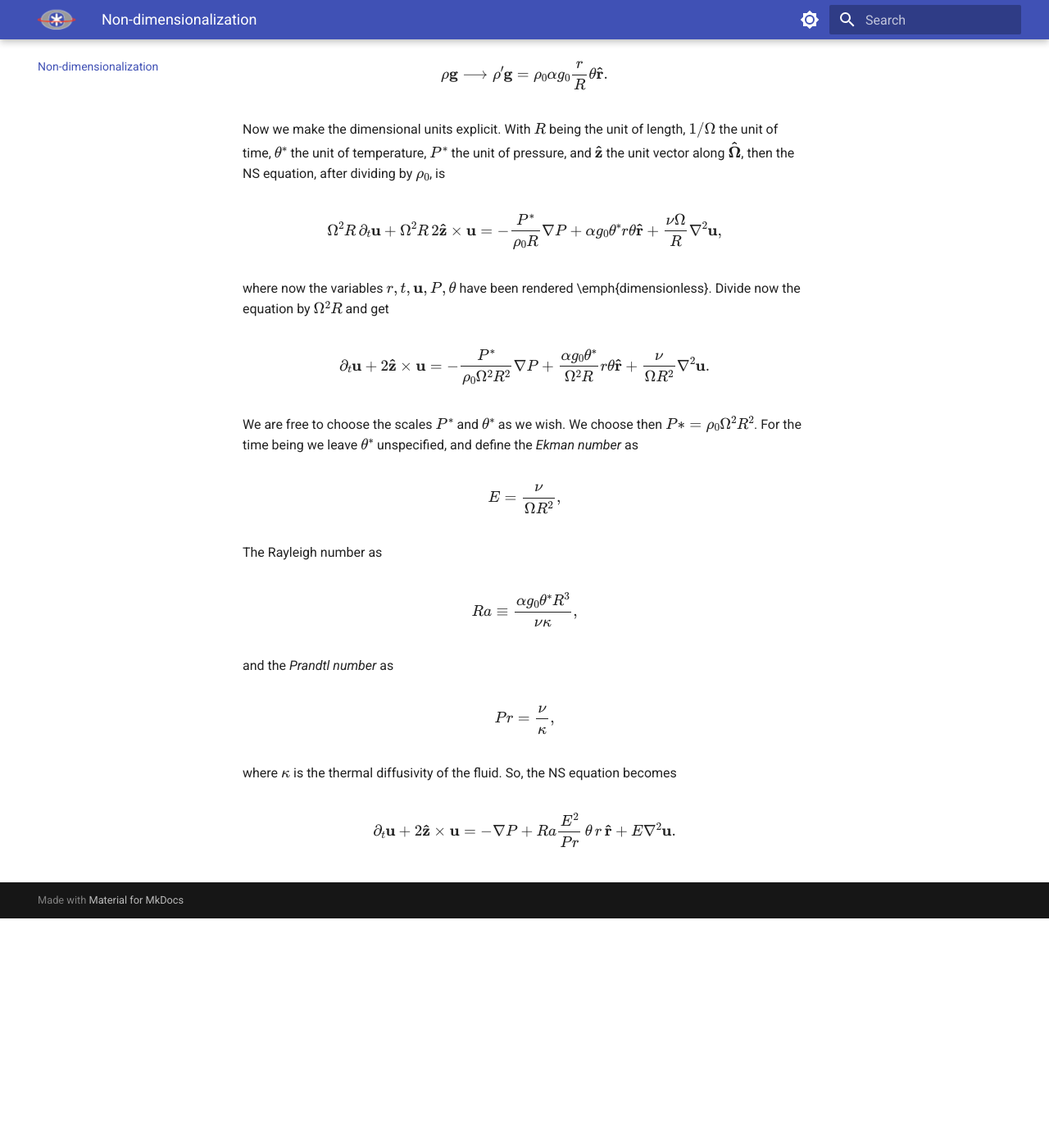
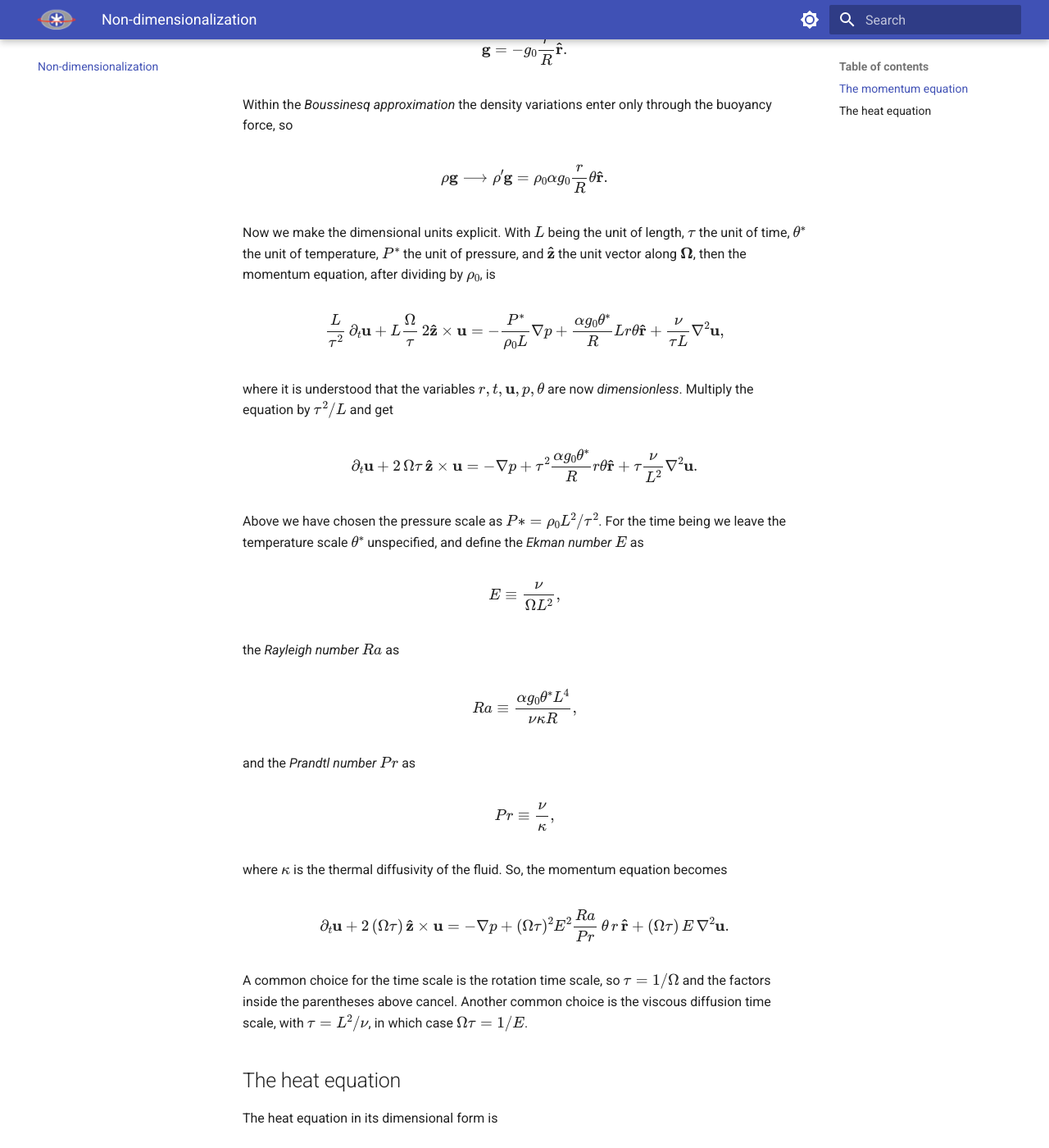
Before and after one commit to repepo/kore, an MkDocs documentation site: the page built from docs/page3.md, in a window 1280 px wide and 1400 px high, scrolled down 746 px. Shown: the whole window at 82% size. Built offline with MkDocs 1.6.1 and Material for MkDocs 9.7.7, drawn with Linux system fonts in a browser that asks for light colours; before the commit the page ends 1866 px from its top, so only the background shows below that; some of the changed text lies outside the part shown.

Commit message:
Added more material to the manual

```diff
--- a/docs/page3.md
+++ b/docs/page3.md
@@ -1,14 +1,18 @@
 # Non-dimensionalization
+
 
 For numerical convenience we render *dimensionless* the Navier Stokes equation, the induction equation, and the heat equation. Such procedure is possible thanks to the Buckingham-$\pi$ theorem.
 
-In a reference frame rotating with angular speed $\Omega$ the dimensional form of the *linear* Navier-Stokes (NS) equation describing the acceleration $\partial_t \mathbf{u}$ of a small fluid parcel with density $\rho$ is
+
+## The momentum equation
+
+In a reference frame rotating with angular speed $\Omega$ the dimensional form of the *linear* momentum equation (i.e. the Navier-Stokes equation) describing the acceleration $\partial_t \mathbf{u}$ of a small fluid parcel with density $\rho$ is
 
 $$
-\rho\partial_t \mathbf{u} +2\rho\mathbf{\Omega}\times\mathbf{u}=-\nabla P+\rho\mathbf{g}+\rho\nu\nabla^2{\mathbf{u}},
+\rho\partial_t \mathbf{u} +2\rho\mathbf{\Omega}\times\mathbf{u}=-\nabla p+\rho\mathbf{g}+\rho\nu\nabla^2{\mathbf{u}},
 $$
 
-where $\nu$ is the kinematic viscosity of the fluid. Assume small density perturbations $\rho'$ following
+where $p$ is the reduced pressure and $\nu$ is the kinematic viscosity of the fluid. Assume small density perturbations $\rho'$ following
 
 $$
 \rho=\rho_0+\rho'=\rho_0-\rho_0\alpha\theta,
@@ -21,44 +25,72 @@
 \mathbf{g}=-g_0\frac{r}{R}\mathbf{\hat r}.
 $$
 
-Within the Boussinesq approximation the density variations enter only through the buoyancy force, so
+Within the *Boussinesq approximation* the density variations enter only through the buoyancy force, so
 
 $$
 \rho\mathbf{g} \longrightarrow \rho' \mathbf{g} = \rho_0 \alpha g_0 \frac{r}{R} \theta \mathbf{\hat r}.
 $$
 
-Now we make the dimensional units explicit. With $R$ being the unit of length, $1/\Omega$ the unit of time,  $\theta^*$ the unit of temperature, $P^*$ the unit of pressure, and $\mathbf{\hat z}$ the unit vector along $\mathbf{\hat \Omega}$, then the NS equation, after dividing by $\rho_0$, is
+Now we make the dimensional units explicit. With $L$ being the unit of length, $\tau$ the unit of time,  $\theta^*$ the unit of temperature, $P^*$ the unit of pressure, and $\mathbf{\hat z}$ the unit vector along $\mathbf{\Omega}$, then the momentum equation, after dividing by $\rho_0$, is
 
 $$
-\Omega^2 R\,\partial_t \mathbf{u} +\Omega^2 R\,2\mathbf{\hat z}\times\mathbf{u}=-\frac{P^*}{\rho_0 R} \nabla P+\alpha g_0 \theta^* r \theta \mathbf{\hat r}+\frac{\nu \Omega}{R}\nabla^2 \mathbf{u},
+\frac{L}{\tau^2}\,\partial_t \mathbf{u} +L\frac{\Omega}{\tau}\, 2\mathbf{\hat z}\times\mathbf{u}=-\frac{P^*}{\rho_0 L} \nabla p+\frac{\alpha g_0 \theta^*}{R} L r \theta\mathbf{\hat r}+\frac{\nu }{\tau L}\nabla^2 \mathbf{u},
 $$
 
-where now the variables $r, t, \mathbf{u}, P, \theta$ have been rendered \emph{dimensionless}. Divide now the equation by $\Omega^2 R$ and get
+where it is understood that the variables $r, t, \mathbf{u}, p, \theta$ are now *dimensionless*. Multiply the equation by $\tau^2/L$ and get
 
 $$
-\partial_t \mathbf{u} + 2\mathbf{\hat z}\times\mathbf{u}=-\frac{P^*}{\rho_0 \Omega^2 R^2} \nabla P+\frac{\alpha g_0 \theta^*}{\Omega^2 R} r \theta \mathbf{\hat r}+\frac{\nu}{\Omega R^2}\nabla^2 \mathbf{u}.
+\partial_t \mathbf{u} + 2\,\Omega\tau\,\mathbf{\hat z}\times\mathbf{u}=- \nabla p+\tau^2 \frac{\alpha g_0 \theta^*}{R} r \theta \mathbf{\hat r}+\tau\frac{\nu}{L^2}\nabla^2 \mathbf{u}.
 $$
 
-We are free to choose the scales $P^*$ and $\theta^*$ as we wish. We choose then $P*=\rho_0\Omega^2 R^2$. For the time being we leave $\theta^*$ unspecified, and define the *Ekman number* as
+Above we have chosen the pressure scale as $P*=\rho_0 L^2/\tau^2$. For the time being we leave the temperature scale $\theta^*$ unspecified, and define the *Ekman number* $E$ as
 
 $$
-E=\frac{\nu}{\Omega R^2},
+E \equiv \frac{\nu}{\Omega L^2},
 $$
 
-The Rayleigh number as
+the *Rayleigh number* $Ra$ as
 
 $$
-Ra \equiv \frac{\alpha g_0 \theta^* R^3}{\nu\kappa},
+Ra \equiv \frac{\alpha g_0 \theta^* L^4}{\nu\kappa R},
 $$
 
-and the *Prandtl number* as
+and the *Prandtl number* $Pr$ as
 
 $$
-Pr = \frac{\nu}{\kappa},
+Pr \equiv \frac{\nu}{\kappa},
 $$
 
-where $\kappa$ is the thermal diffusivity of the fluid. So, the NS equation becomes
+where $\kappa$ is the thermal diffusivity of the fluid. So, the momentum equation becomes
 
 $$
-\partial_t \mathbf{u} + 2\mathbf{\hat z}\times\mathbf{u}=-\nabla P+ Ra\frac{E^2}{Pr}\,\theta\, r\, \mathbf{\hat r}+E\nabla^2 \mathbf{u}.
+\partial_t \mathbf{u} + 2\,(\Omega\tau)\,\mathbf{\hat z}\times\mathbf{u}=-\nabla p+ (\Omega\tau)^2 E^2\frac{Ra}{Pr}\,\theta\, r\, \mathbf{\hat r}+(\Omega\tau)\,E\,\nabla^2 \mathbf{u}.
 $$
+
+A common choice for the time scale is the rotation time scale, so $\tau=1/\Omega$ and the factors inside the parentheses above cancel. Another common choice is the viscous diffusion time scale, with $\tau=L^2/\nu$, in which case $\Omega\tau=1/E$.
+
+## The heat equation
+
+The heat equation in its dimensional form is
+
+$$
+\partial_t \theta=-\mathbf{u}\cdot\nabla T+\kappa \nabla^2 \theta.
+$$
+
+We assume that an isentropic temperature background $T(r)$ exists, which is only a function of radius. Its gradient is then $\nabla T=\mathbf{\hat r}\,\mathrm{d}T/\mathrm{d}r$. Now we write $\mathrm{d}T/\mathrm{d}r=C\,f(r)$, where $C$ is a scale factor for the gradient (can be negative) and $f(r)$ is a dimensionless function of $r$ (with $r$ also dimensionless). Then we can write the heat equation, using this time dimensionless variables exclusively as
+
+$$
+\partial_t \theta=-\frac{LC}{\theta^*}\,u_r\,f(r)+(\Omega\tau)\frac{E}{Pr} \nabla^2 \theta.
+$$
+
+In **`kore`** we choose always the temperature scale as $\theta^*=-LC$ so that the heat equation reads simply
+
+$$
+\partial_t \theta=u_r\,f(r)+(\Omega\tau)\frac{E}{Pr} \nabla^2 \theta.
+$$
+
+A temperature profile with a linear gradient is common in the literature. In that case $\partial_r T=-\beta r$ (dimensional). In dimensionless variables this is $-\beta L r$ ($r$ now dimensionless), so that the temperature scale is $\theta^*=\beta L^2$. And if the length scale is the CMB radius, i.e. $L=R$, then the Rayleigh number becomes
+
+$$
+Ra = \frac{\alpha g_0 \beta R^5}{\nu\kappa}.
+$$
```
